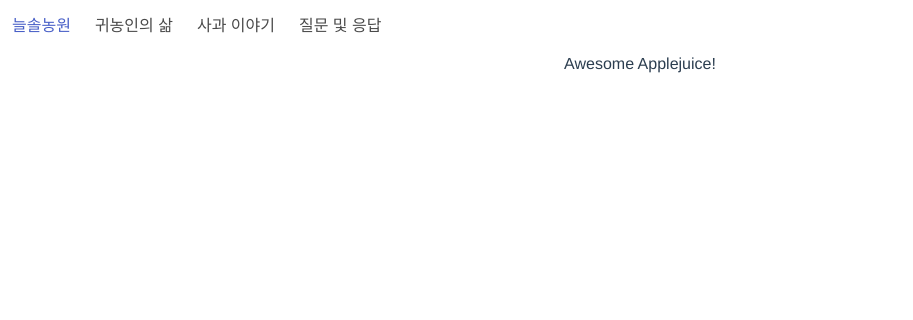
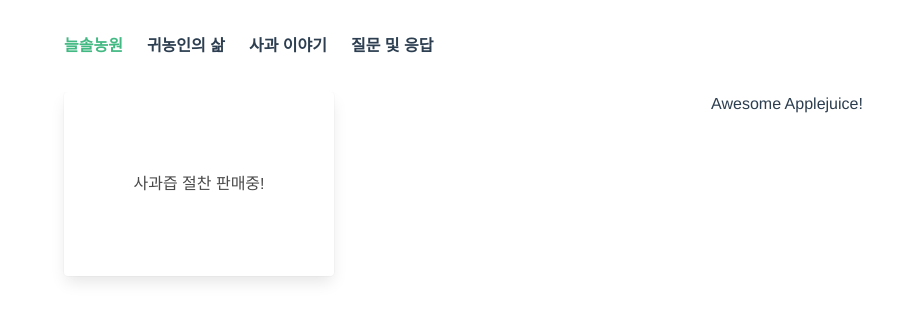
Before and after one commit to Zeniuus/awesome-applejuice, a Vue app in the folder client/: page / in a window 1280 px wide. Shown: the top 320 px of the page, without its empty margins (0-913 px from the left). Built offline with nearby package versions, Linux system fonts and the light colour scheme.

Commit message:
Set layout for webpage

```diff
--- a/client/src/App.vue
+++ b/client/src/App.vue
@@ -1,33 +1,33 @@
 <template>
   <div id="app">
-    <!--<div id="nav">-->
-      <!--<router-link to="/">Home</router-link> |-->
-    <!--</div>-->
-    <nav class="navbar" role="navigation" aria-label="main navigation">
-      <div class="navbar-brand">
-        <router-link class="navbar-item" :to="{ name: 'home' }">
-          늘솔농원
-        </router-link>
-      </div>
-      <div class="navbar-menu">
-        <div class="navbar-start">
-          <router-link class="navbar-item" :to="{ name: 'rural-life' }">
-            귀농인의 삶
-          </router-link>
-          <router-link class="navbar-item" :to="{ name: 'apple-story' }">
-            사과 이야기
-          </router-link>
-          <router-link class="navbar-item" :to="{ name: 'qna' }">
-            질문 및 응답
-          </router-link>
+    <navbar />
+    <div class="container">
+      <div class="columns">
+        <div class="column is-one-quarter">
+          <advertisement />
+        </div>
+        <div class="column">
+          <router-view/>
         </div>
       </div>
-    </nav>
-    <router-view/>
+    </div>
   </div>
 </template>
 
-<style>
+<script>
+import Advertisement from './components/Advertisement';
+import Navbar from './components/Navbar';
+
+export default {
+  name: 'app',
+  components: {
+    Navbar,
+    Advertisement,
+  },
+};
+</script>
+
+<style lang="scss" scoped>
 #app {
   font-family: 'Avenir', Helvetica, Arial, sans-serif;
   -webkit-font-smoothing: antialiased;
@@ -35,16 +35,4 @@
   text-align: center;
   color: #2c3e50;
 }
-#nav {
-  padding: 30px;
-}
-
-#nav a {
-  font-weight: bold;
-  color: #2c3e50;
-}
-
-#nav a.router-link-exact-active {
-  color: #42b983;
-}
 </style>
--- /dev/null
+++ b/client/src/components/Advertisement.vue
@@ -0,0 +1,19 @@
+<template>
+  <div class="advertisement card">
+    사과즙 절찬 판매중!
+  </div>
+</template>
+
+<script>
+export default {
+  name: 'advertisement',
+};
+</script>
+
+<style lang="scss" scoped>
+.advertisement {
+  width: 100%;
+  padding: 5rem 0.5rem;
+  word-break: break-word;
+}
+</style>
--- /dev/null
+++ b/client/src/components/Navbar.vue
@@ -0,0 +1,65 @@
+<template>
+  <nav id="navbar" class="navbar" role="navigation" aria-label="main navigation">
+    <div class="container">
+      <div class="navbar-brand">
+        <router-link class="navbar-item" :to="{ name: 'home' }">
+          늘솔농원
+        </router-link>
+        <a role="button" class="navbar-burger" :class="{ 'is-active': isMenuActive }"
+           @click="toggleBurgerMenu" aria-label="menu" aria-expanded="false">
+          <span aria-hidden="true"></span>
+          <span aria-hidden="true"></span>
+          <span aria-hidden="true"></span>
+        </a>
+      </div>
+      <div class="navbar-menu" :class="{ 'is-active': isMenuActive }">
+        <div class="navbar-start">
+          <router-link class="navbar-item" :to="{ name: 'rural-life' }">
+            귀농인의 삶
+          </router-link>
+          <router-link class="navbar-item" :to="{ name: 'apple-story' }">
+            사과 이야기
+          </router-link>
+          <router-link class="navbar-item" :to="{ name: 'qna' }">
+            질문 및 응답
+          </router-link>
+        </div>
+      </div>
+    </div>
+  </nav>
+</template>
+
+<script>
+export default {
+  name: 'Navbar',
+  data() {
+    return {
+      isMenuActive: false,
+    };
+  },
+  methods: {
+    toggleBurgerMenu() {
+      this.isMenuActive = !this.isMenuActive;
+    },
+  },
+};
+</script>
+
+<style lang="scss" scoped>
+@import '~bulma/bulma';
+
+#navbar {
+  padding: 1.25rem;
+  border-bottom-color: $navbar-box-shadow-color;
+  border-width: $navbar-box-shadow-size;
+
+  a {
+    font-weight: bold;
+    color: #2c3e50;
+
+    &.router-link-exact-active {
+        color: #42b983;
+    }
+  }
+}
+</style>
```
